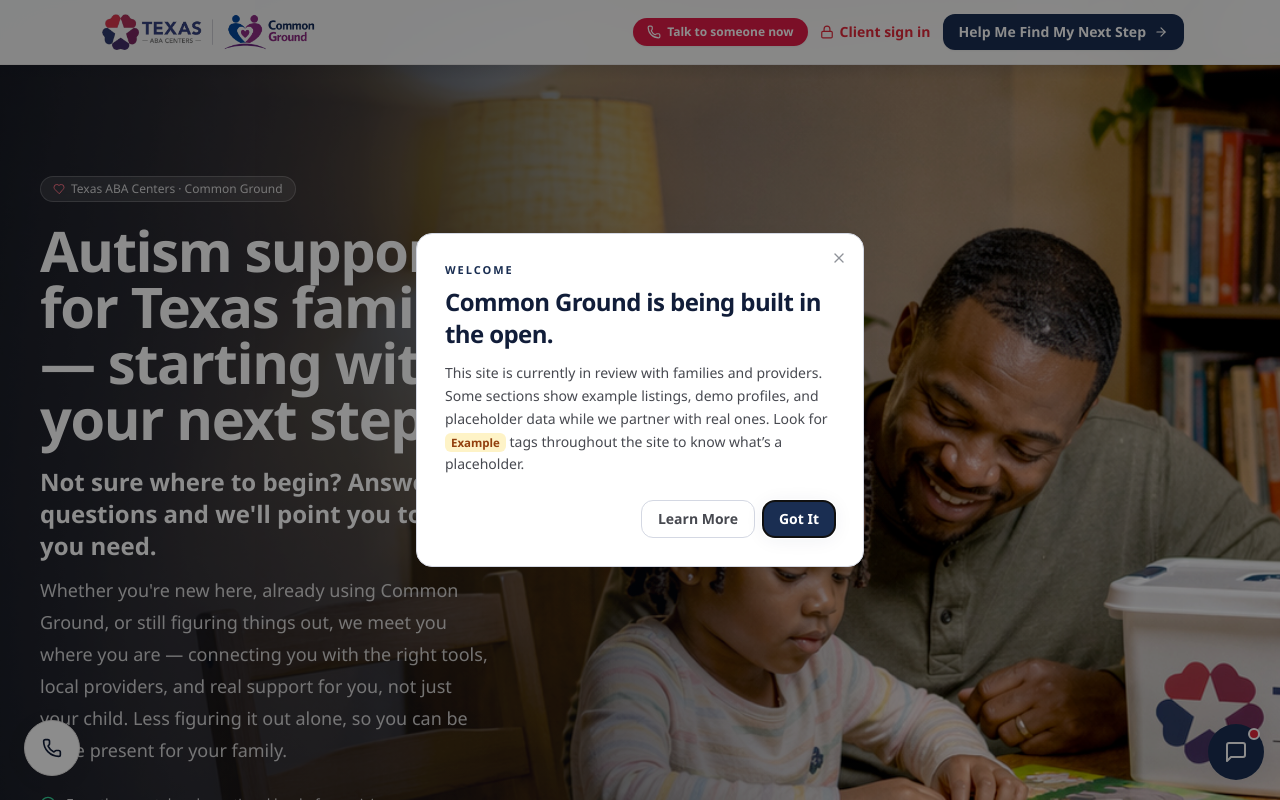
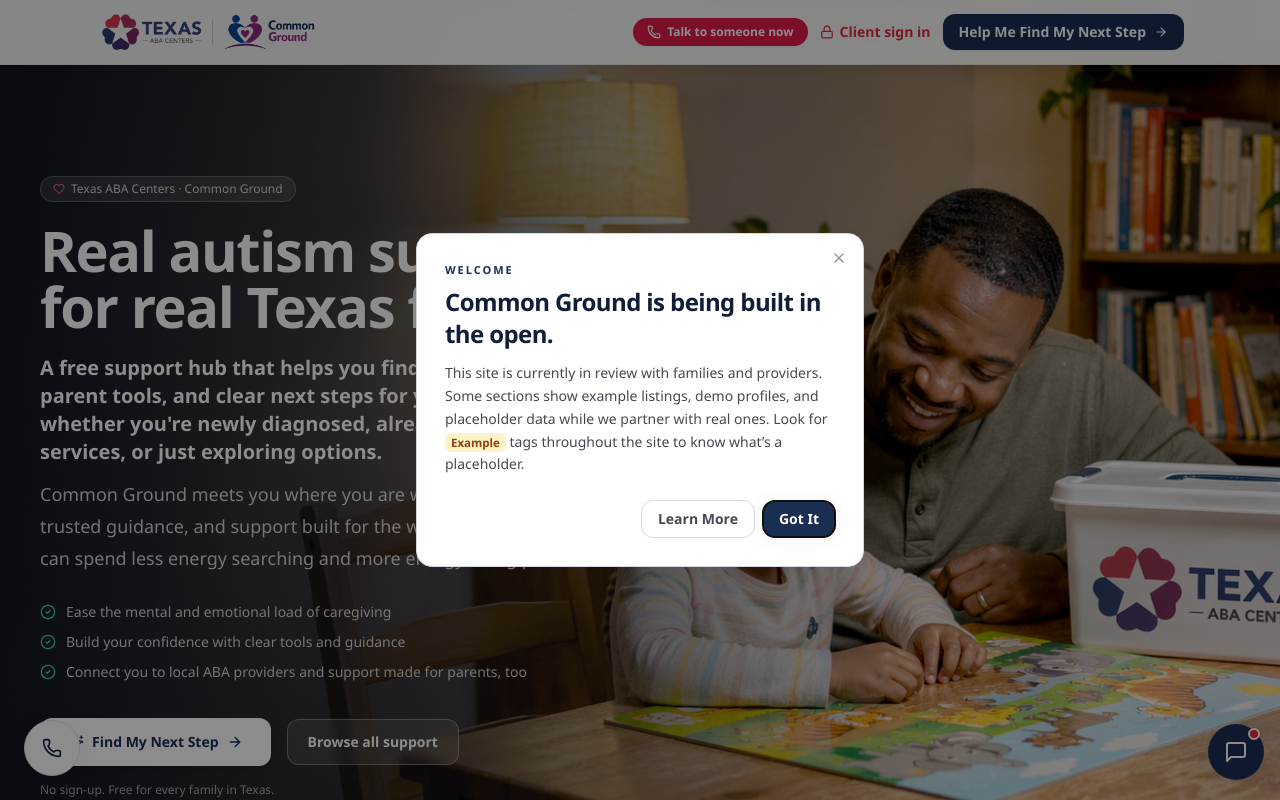
Before and after one commit to kstring00/CG2, a Next.js app: page / in a window 1280 px wide. Shown: the top 800 px of the page. Built offline with nearby package versions, Linux system fonts and the light colour scheme.

Commit message:
Update hero headline, subhead, and body copy

```diff
--- a/src/app/page.tsx
+++ b/src/app/page.tsx
@@ -274,19 +274,19 @@
                     animate={{ opacity: 1 }}
                     exit={{ opacity: 0, y: -8 }}
                     transition={{ duration: 0.25, ease: 'easeOut' }}
-                    className="max-w-[560px]"
+                    className="max-w-[600px]"
                   >
                     <span className="inline-flex items-center gap-1.5 rounded-full border border-white/20 bg-white/10 px-3 py-1 text-xs font-medium text-white/80 backdrop-blur-sm">
                       <Heart className="h-3 w-3 text-rose-400" /> Texas ABA Centers · Common Ground
                     </span>
                     <h1 className="mt-5 text-balance text-4xl font-bold leading-[1.07] tracking-tight text-white sm:text-5xl lg:text-[3.5rem]">
-                      Autism support for Texas families — starting with your next step.
+                      Real autism support for real Texas families
                     </h1>
-                    <p className="mt-5 text-xl font-semibold leading-snug text-white sm:text-2xl">
-                      Not sure where to begin? Answer a few questions and we&apos;ll point you to exactly what you need.
+                    <p className="mt-5 max-w-xl text-lg font-semibold leading-snug text-white sm:text-xl">
+                      A free support hub that helps you find local providers, parent tools, and clear next steps for your family — whether you&apos;re newly diagnosed, already receiving services, or just exploring options.
                     </p>
-                    <p className="mt-3 max-w-md text-base leading-7 text-white/80 sm:text-lg sm:leading-8">
-                      Whether you&apos;re new here, already using Common Ground, or still figuring things out, we meet you where you are — connecting you with the right tools, local providers, and real support for you, not just your child. Less figuring it out alone, so you can be more present for your family.
+                    <p className="mt-3 max-w-xl text-base leading-7 text-white/80 sm:text-lg sm:leading-8">
+                      Common Ground meets you where you are with practical resources, trusted guidance, and support built for the whole family — so you can spend less energy searching and more energy being present.
                     </p>
 
                     <div className="mt-7 flex flex-col gap-2.5 text-sm text-white/80">
```
